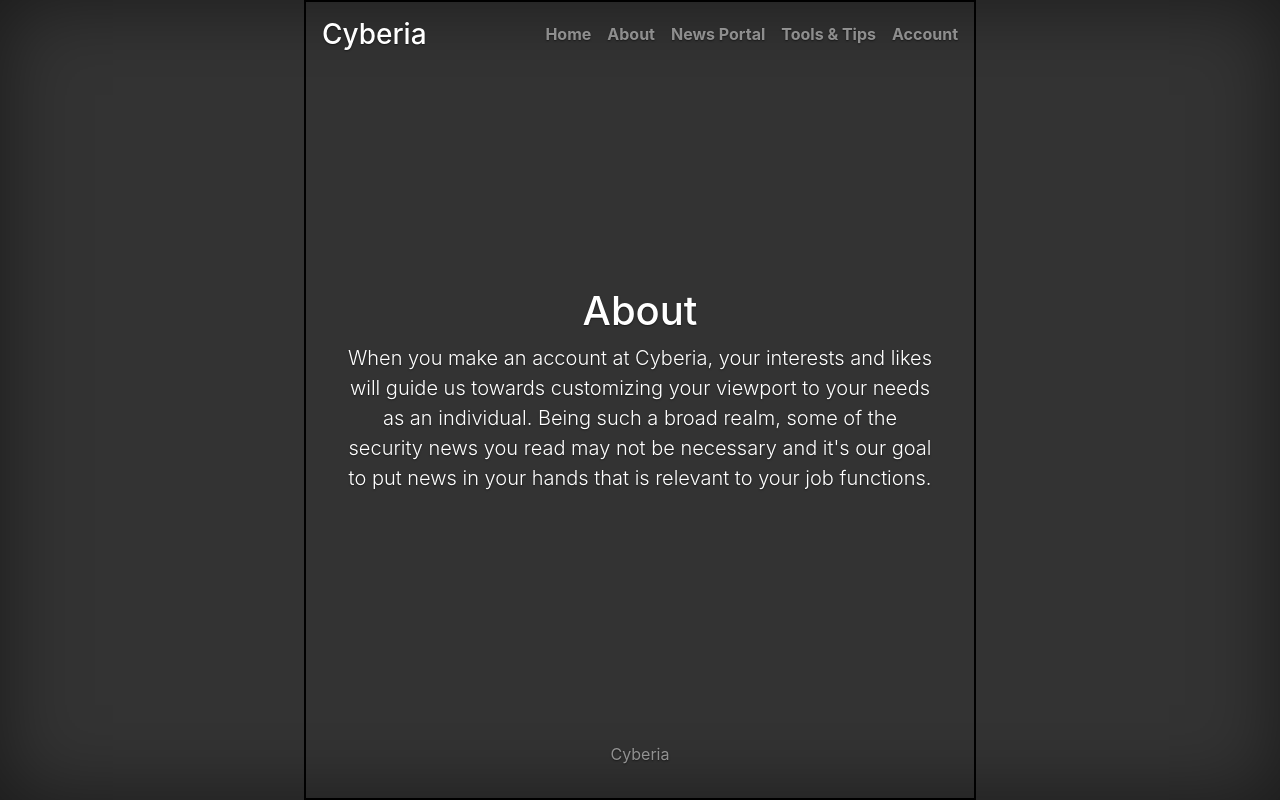
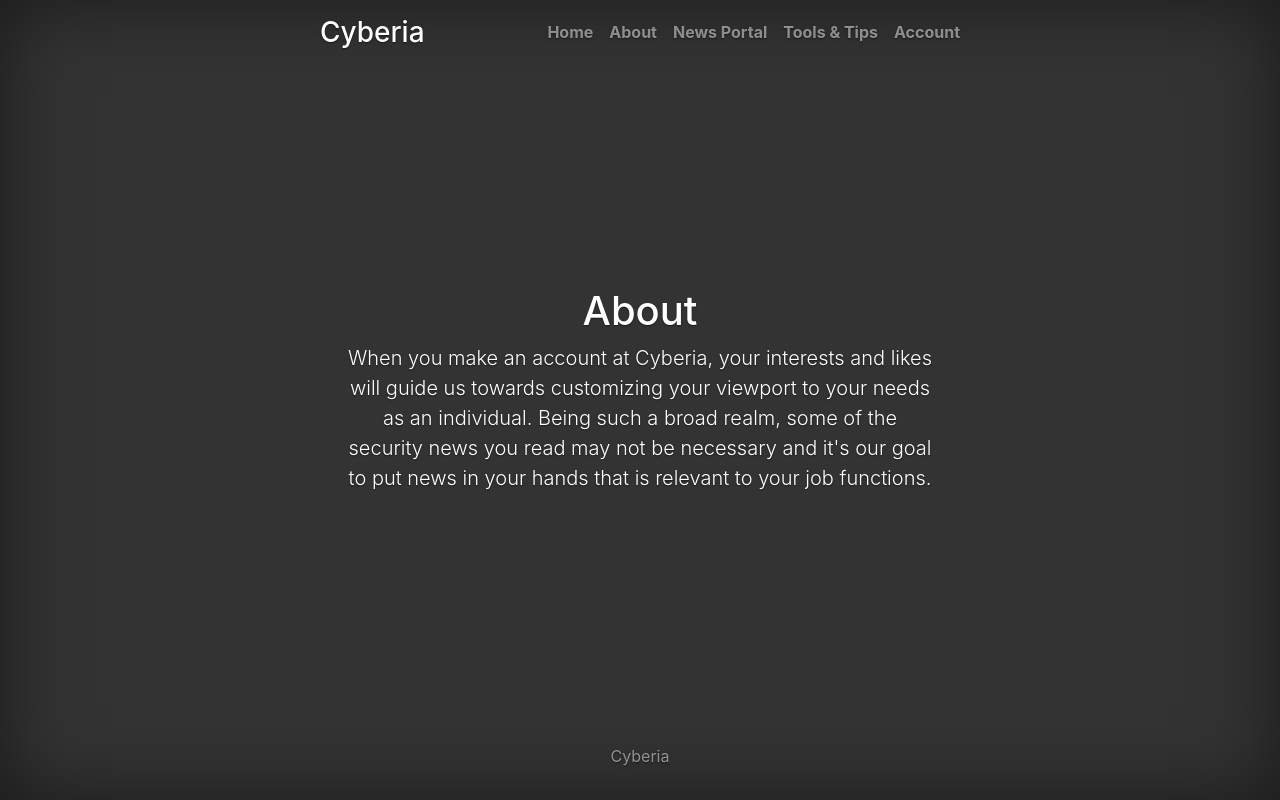
Before and after one commit to victorsch/cyberia, a Django app: page /about in a window 1280 px wide. Run offline with Django 3.2, Linux system fonts and the light colour scheme; some libraries are stand-ins or nearby versions.

Commit message:
Removed black border

```diff
--- a/cyberia/templates/base.html
+++ b/cyberia/templates/base.html
@@ -21,7 +21,7 @@
 
   <body class="">
 
-    <div class="cover-container d-flex h-100 p-3 mx-auto flex-column " style="border: 2px solid black">
+    <div class="cover-container d-flex h-100 p-3 mx-auto flex-column " >
       <header class="masthead mb-auto">
         <div class="inner">
           <h3 class="masthead-brand">Cyberia</h3>
```
